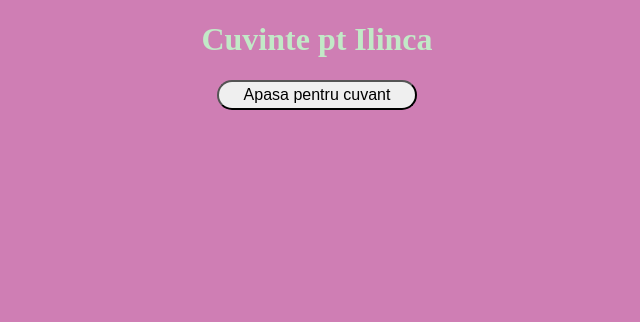
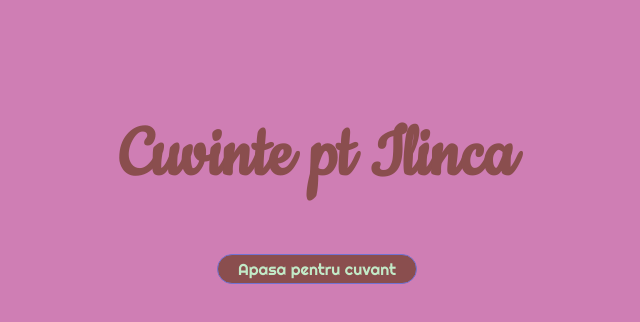
Before and after one commit to serban-bila/cuvinte-pentru-ilinca, a plain HTML site: page index.html in a window 1280 px wide. Shown: the whole page, without its empty margins (323-963 px from the left). Drawn offline with Linux system fonts and the light colour scheme.

Commit message:
Changed fonts

```diff
--- a/index.html
+++ b/index.html
@@ -6,6 +6,27 @@
     <meta name="viewport" content="width=device-width, initial-scale=1.0" />
     <script src="script.js"></script>
     <link rel="stylesheet" href="style.css" />
+    <!-- Cookie font -->
+    <link rel="preconnect" href="https://fonts.googleapis.com" />
+    <link rel="preconnect" href="https://fonts.gstatic.com" crossorigin />
+    <link
+      href="https://fonts.googleapis.com/css2?family=Cookie&display=swap"
+      rel="stylesheet"
+    />
+    <!-- Pixel font -->
+    <link rel="preconnect" href="https://fonts.googleapis.com" />
+    <link rel="preconnect" href="https://fonts.gstatic.com" crossorigin />
+    <link
+      href="https://fonts.googleapis.com/css2?family=Press+Start+2P&display=swap"
+      rel="stylesheet"
+    />
+    <!-- Righteous font -->
+    <link rel="preconnect" href="https://fonts.googleapis.com" />
+    <link rel="preconnect" href="https://fonts.gstatic.com" crossorigin />
+    <link
+      href="https://fonts.googleapis.com/css2?family=Righteous&display=swap"
+      rel="stylesheet"
+    />
     <title>Cuvinte pentru Ilinca</title>
   </head>
   <body>
--- a/style.css
+++ b/style.css
@@ -1,10 +1,13 @@
 body {
   background-color: rgb(207, 126, 180);
+  padding: 50px;
 }
 
 #header {
   text-align: center;
-  color: rgb(194, 233, 199);
+  color: #8a4e4e;
+  font-size: 5em;
+  font-family: "Cookie", cursive;
 }
 
 #button {
@@ -14,6 +17,10 @@ body {
   width: 200px;
   height: 30px;
   font-size: 1em;
+  border: 1px solid rgb(114, 114, 211);
+  background-color: #8a4e4e;
+  color: rgb(194, 233, 199);
+  font-family: "Righteous", cursive;
 }
 
 #result {
@@ -21,4 +28,6 @@ body {
   color: #ffffff;
   margin-top: 100px;
   font-size: 2em;
+  color: rgb(194, 233, 199);
+  font-family: "Press Start 2P", cursive;
 }
```
